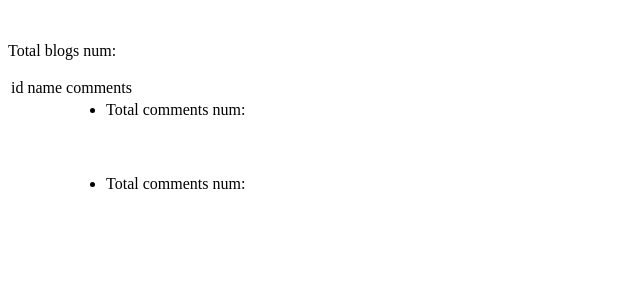
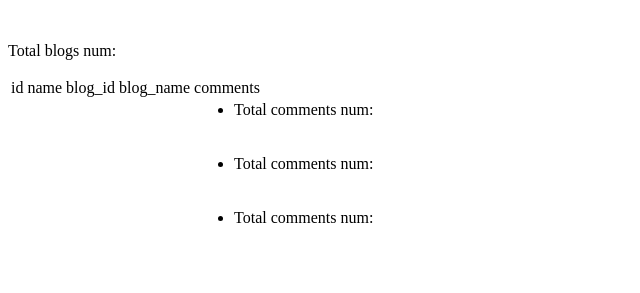
Before and after one commit to liuyanzhi08/sjs, a plain HTML site: page index.html in a window 1280 px wide. Shown: the whole page, without its empty margins (0-640 px from the left). Drawn offline with Linux system fonts and the light colour scheme.

Commit message:
wap: finish refactor

```diff
--- a/index.html
+++ b/index.html
@@ -11,6 +11,8 @@
 					<tr>
 						<td>id</td>
 						<td>name</td>
+						<td>blog_id</td>
+						<td>blog_name</td>
 						<td>comments</td>
 					</tr>
 				</thead>
@@ -18,11 +20,13 @@
 					<tr>
 						<td data-bind="text: id"></td>
 						<td data-bind="text: name"></td>
+						<td data-bind="text: blogs-id"></td>
+						<td data-bind="text: blogs-name"></td>
 						<td>
 							<ul data-bind="foreach: blogs-comments">
 								<li>
 									<span>Total comments num:</span>
-									<span data-bind="text: blog-commentsNum"></span><br>
+									<span data-bind="text: blogs-commentsNum"></span><br>
 
 									<span data-bind="text: id"></span>
 									<span data-bind="text: name"></span><br>
@@ -31,7 +35,7 @@
 									<span data-bind="text: blogs-name"></span><br>
 
 									<span data-bind="text: blogs-comments-id"></span>
-									<span data-bind="text: blogs.comments.name"></span>
+									<span data-bind="text: blogs-comments-name"></span>
 								</li>
 							</ul>
 						</td>
--- a/js/main.js
+++ b/js/main.js
@@ -12,8 +12,28 @@ define(['s'], function(s) {
 					{id: 0, name: 'comment'},
 					{id: 1, name: 'comment1'},
 					{id: 2, name: 'comment2'}
-				]},
-			{id: 1, name: 'blog1'}
+				]
+			},
+			{
+				id: 0,
+				name: 'blog',
+				commentsNum: 3,
+				comments: [
+					{id: 0, name: 'comment'},
+					{id: 1, name: 'comment1'},
+					{id: 2, name: 'comment2'}
+				]
+			},
+			{
+				id: 0,
+				name: 'blog',
+				commentsNum: 3,
+				comments: [
+					{id: 0, name: 'comment'},
+					{id: 1, name: 'comment1'},
+					{id: 2, name: 'comment2'}
+				]
+			}
 		]
 	})
 
--- a/js/s.js
+++ b/js/s.js
@@ -10,7 +10,7 @@ define(['tppl', 'events', 'helper'], function(tpl, events, helper) {
 	 * Init the app
 	 */
 	s.init = function() {
-		render(document.body);
+		render(document.body, addInfo);
 
 		for (name in s.models) {
 			// Init view
@@ -57,38 +57,44 @@ define(['tppl', 'events', 'helper'], function(tpl, events, helper) {
 	/**
 	 * Update view
 	 */
-	var modelName;
-	function render(node) {
+	var addInfo = {};
+	function render(node, addInfo) {
 		var bindInfo = getBindInfo(node);
+		var recurse = true;
+		var arrayName = '';
+
 		if (bindInfo) {
 			switch (bindInfo.type) {
 				case 'model':
-					modelName = bindInfo.name;
+					addInfo['model'] = bindInfo.name;
 					break;
 				case 'foreach':
-					addPrefix(node, bindInfo);
+					var varNames = bindInfo.name.split('-');
+					arrayName = varNames[varNames.length -1 ];
 
-					var varNames = bindInfo.name.split('-');
-					varNames.unshift(modelName);
-					var varStr = varNames.join('"]["');
-					varStr = 's.models["' + varStr + '"]';
-					var varValue = eval(varStr);
-					console.log(varValue);
-					node.innerHTML = helper.repeat(node.innerHTML, varValue.length);
+					var arr = addBindInfo(node, bindInfo, addInfo);
+
+					// Get array value of model
+					var arrValue = eval(arr);
+					node.innerHTML = helper.repeat(node.innerHTML, arrValue.length);
+
 					break;
 				case 'text':
-					addPrefix(node, bindInfo);
+					addBindInfo(node, bindInfo, addInfo);
+					recurse = false;
 					break;
 			}
 		}
+		// Recurse
+		if (recurse) {
+			var children = node.children;
+			if (!children) return;
 
-		// Recurse
-		var children = node.children;
-		if (!children) return;
-
-		for (var i = 0, len = children.length; i < len; i++) {
-			var child = children[i];
-			render(child);
+			for (var i = 0, len = children.length; i < len; i++) {
+				arrayName && (addInfo[arrayName] = i);
+				var child = children[i];
+				render(child, addInfo);
+			}
 		}
 
 	}
@@ -116,8 +122,22 @@ define(['tppl', 'events', 'helper'], function(tpl, events, helper) {
 	 * @param {dom} node     Node to add
 	 * @param {object} bindInfo Bindinfo object
 	 */
-	function addPrefix(node, bindInfo) {
-		node.dataset.bind = bindInfo.type + ': ' + modelName + '-' + bindInfo.name;
+	function addBindInfo(node, bindInfo, addInfo) {
+		var name = bindInfo.name;
+		name = name.replace(/([^-\s]+)(-|\b)/g, "['$1']");
+
+		var key, value,  ret;
+		for (key in addInfo) {
+			if (key == 'model') continue;
+
+			value = addInfo[key];
+			name = name.replace("'" + key + "'", "'" + key + "']['" + value + "'");
+		}
+		ret = "s.models['" + addInfo['model'] + "']" + name;
+
+		node.dataset.bind = bindInfo.type + ": " + ret;
+
+		return ret;
 	}
 
 	return s;
```
Also changed, not shown: js/helper.js (+7 -0 lines).
